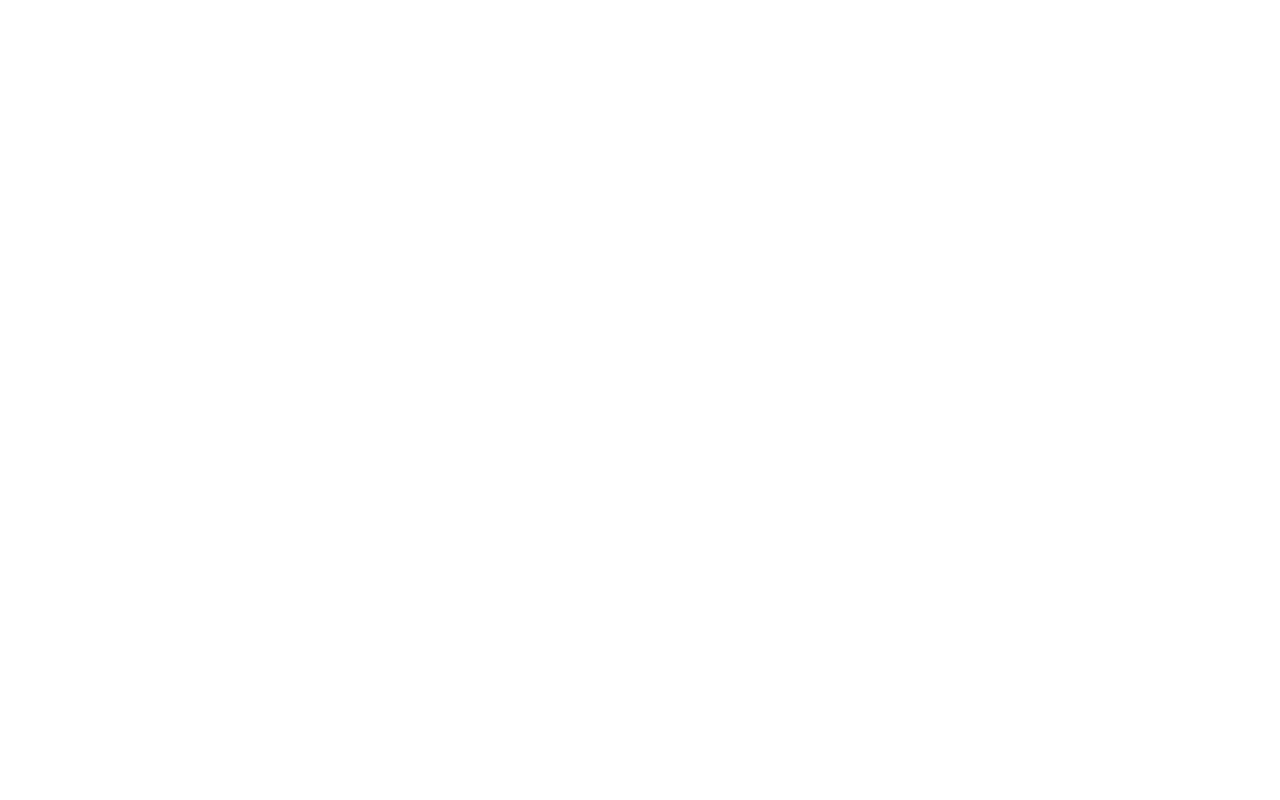
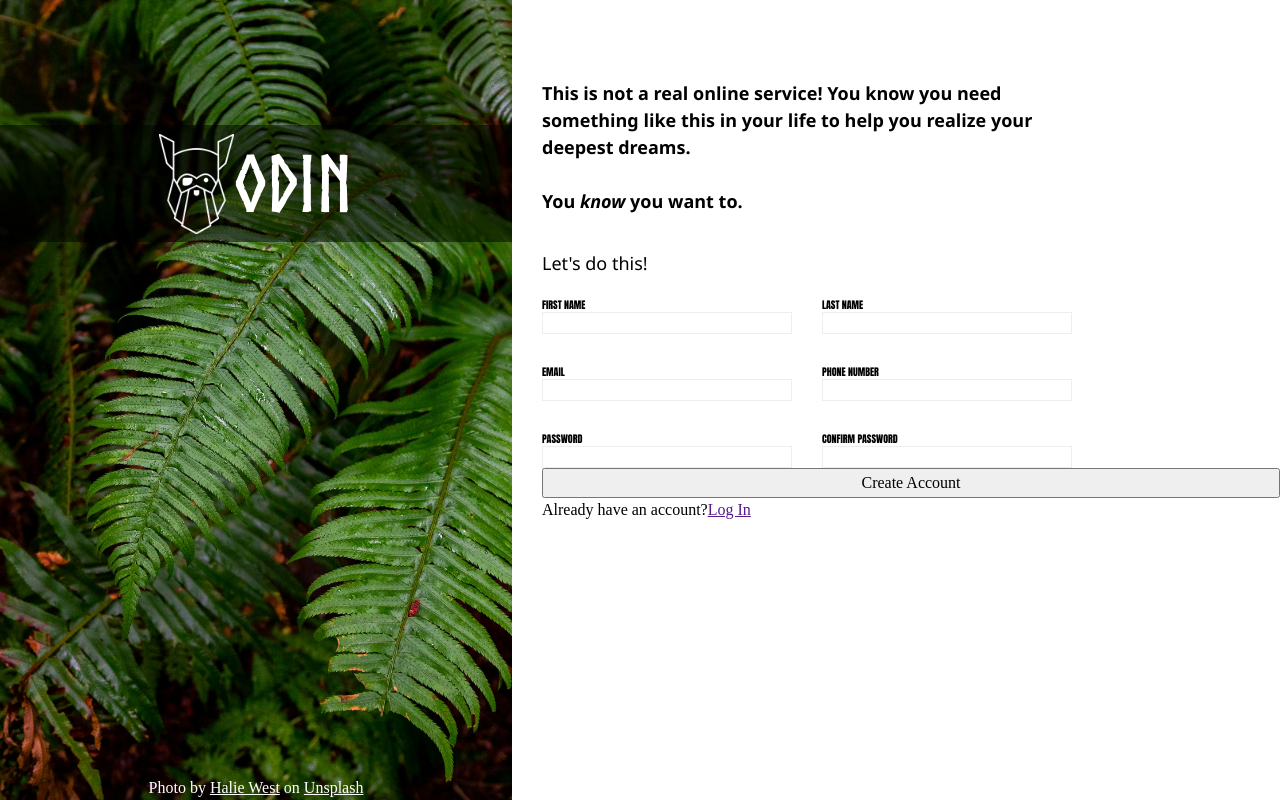
Before and after one commit to robh-01/top_sign-upForm, a plain HTML site: page index.html in a window 1280 px wide. Drawn offline with Linux system fonts and the light colour scheme.

Commit message:
Create basic structure of the page
This commit will create basic structure of the page with image background on the left and form in the right-side

```diff
--- a/index.html
+++ b/index.html
@@ -6,5 +6,39 @@
     <title>SignUp Form</title>
     <link rel="stylesheet" href="style.css" />
   </head>
-  <body></body>
+  <body>
+    <div class="img-container">
+      <div class="logo-container">
+        <img class="logo" src="./odin-lined.png" alt="The Odin Project Logo" />
+        <span>ODIN</span>
+      </div>
+      <p>
+        Photo by
+        <a href="https://unsplash.com/@haliewestphoto" target="_blank"
+          >Halie West</a
+        >
+        on <a href="https://unsplash.com/" target="_blank">Unsplash</a>
+      </p>
+    </div>
+    <div class="right-container">
+        <p class="heading">
+          This is not a real online service! You know you need something like
+          this in your life to help you realize your deepest dreams.<br /><br />You
+          <i>know</i> you want to.
+        </p>
+        <div class="form-container">
+          <p>Let's do this!</p>
+          <form action="">
+            <span><label for="1">FIRST NAME</label><input type="text" id="1"/></span
+            ><span><label for="2">LAST NAME</label><input type="text" id="2"/></span
+            ><span><label for="3">EMAIL</label><input type="email" id="3"/></span
+            ><span><label for="4">PHONE NUMBER</label><input type="tel" id="4"/></span
+            ><span><label for="5">PASSWORD</label><input type="password" id="5"/></span
+            ><span><label for="6">CONFIRM PASSWORD</label><input type="password" id="6"/></span>
+          </form>
+        </div>
+        <button>Create Account</button>
+        <p>Already have an account?<a href="">Log In</a></p>
+    </div>
+  </body>
 </html>
--- a/style.css
+++ b/style.css
@@ -1,12 +1,11 @@
 /* fonts */
 
 @font-face {
-    font-family: 'norsebold';
-    src: url('./fonts/norse-bold-webfont.woff2') format('woff2'),
-         url('./fonts/norse-bold-webfont.woff') format('woff');
-    font-weight: normal;
-    font-style: normal;
-
+  font-family: "norsebold";
+  src: url("./fonts/norse-bold-webfont.woff2") format("woff2"),
+    url("./fonts/norse-bold-webfont.woff") format("woff");
+  font-weight: normal;
+  font-style: normal;
 }
 
 /* basic resetting */
@@ -51,5 +50,111 @@ h6 {
   overflow-wrap: break-word;
 }
 
+/* elements styles */
+body {
+  display: flex;
+  min-height: 100vh;
+}
 
-/* elements styles */
+.img-container {
+  flex: 0 0 40%;
+  background-image: url("./bg-image\ |\ Halie\ West.jpg");
+  background-size: cover;
+  display: flex;
+  flex-direction: column;
+  justify-content: space-around;
+}
+
+.logo-container {
+  max-width: 100%;
+  background-color: rgba(0, 0, 0, 0.5);
+  display: flex;
+  align-items: center;
+  justify-content: center;
+  margin-top: 125px;
+}
+
+.logo-container > .logo {
+  height: 100px;
+  display: inline-block;
+}
+
+.logo-container > span {
+  color: white;
+  font-family: "norsebold";
+  font-size: 78px;
+}
+
+.img-container > p {
+  color: white;
+  text-align: center;
+  margin-top: auto;
+  font-family: "Times New Roman", Times, serif;
+}
+
+.img-container > p > a {
+  color: inherit;
+}
+
+.right-container {
+  display: flex;
+  flex-direction: column;
+}
+
+.right-container > * {
+  flex: 0;
+}
+
+.right-container > *:not(.form-container) {
+  margin-left: 30px;
+}
+
+.right-container > .heading {
+  font-family: "Segoe UI", Tahoma, Geneva, Verdana, sans-serif;
+  padding-right: 220px;
+  font-size: 18px;
+  margin-top: 80px;
+  font-weight: 600;
+}
+
+.form-container {
+  padding-left: 30px;
+  margin-top: 35px;
+}
+
+.form-container p{
+    font-family: 'Segoe UI', Tahoma, Geneva, Verdana, sans-serif;
+    font-size: 18px;
+    font-weight: 500;
+}
+
+form {
+  margin-top: 20px;
+  display: flex;
+  flex-wrap: wrap;
+  gap: 30px;
+}
+
+form > span {
+  flex: 0 0 20%;
+  display: flex;
+  flex-direction: column;
+  gap: 0px;
+}
+
+form > span * {
+  flex: 0;
+}
+
+form > span > label {
+    font-family: Impact, Haettenschweiler, 'Arial Narrow Bold', sans-serif;
+    font-size: 10px;
+    font-weight: 100;
+}
+
+input {
+  appearance: none;
+  height: 25px;
+  width: 250px;
+  border: 1px solid rgba(0, 0, 0, 0.068);
+}
```
Also changed, not shown: odin-lined.png (added).
